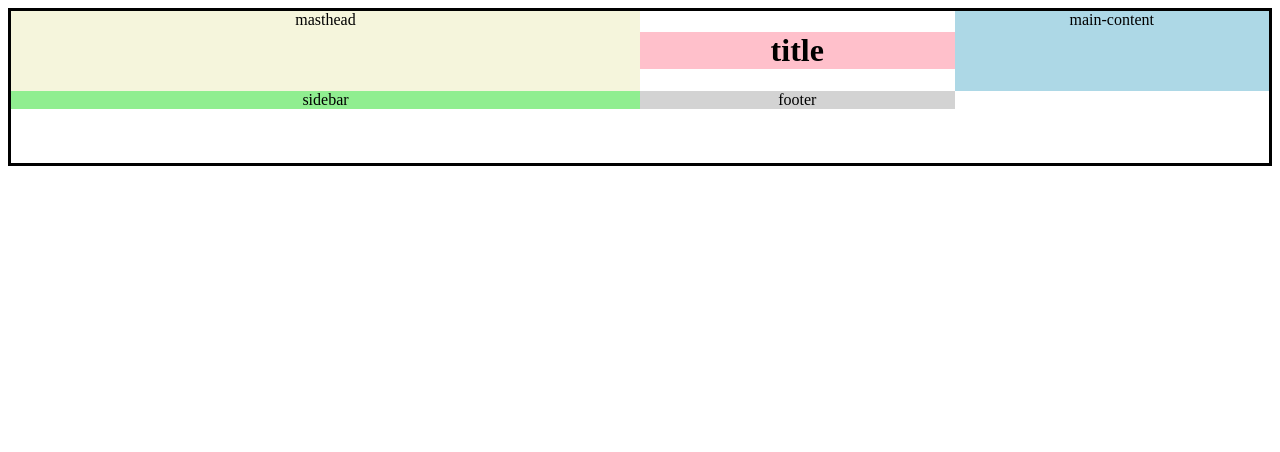
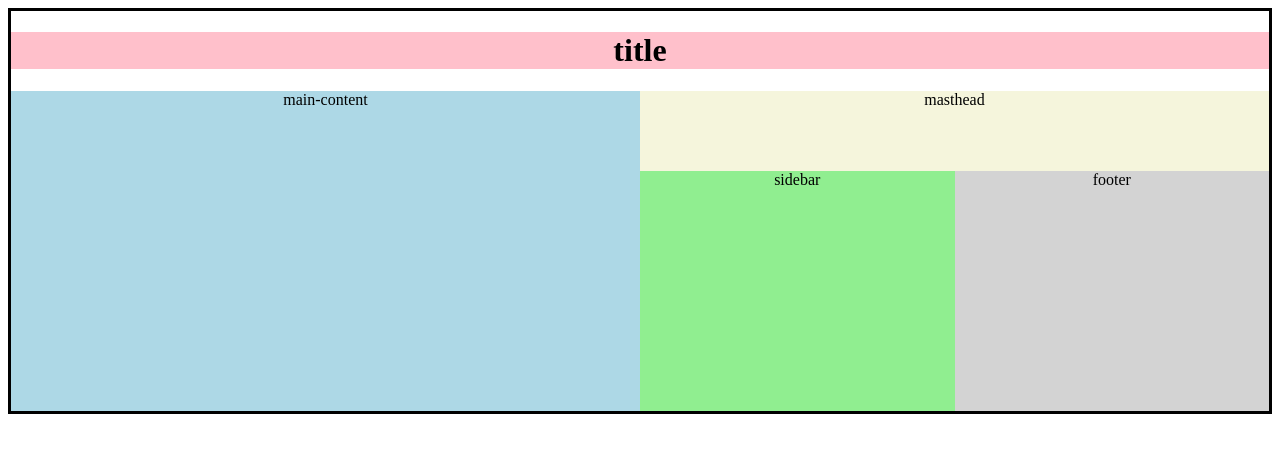
Before and after one commit to ginow/css-grid, a plain HTML site: page index.html in a window 1280 px wide. Drawn offline with Linux system fonts and the light colour scheme.

Commit message:
grid added with colors

```diff
--- a/index.html
+++ b/index.html
@@ -10,14 +10,21 @@
     .masthead {
       background-color: beige;
       text-align: center;
+      grid-column: 2/4;
+      grid-row: 2/3;
+      min-height: 80px;
     }
     .page-title {
       background-color: pink;
       text-align: center;
+      grid-column: 1/4;
+      grid-row: 1/2;
     }
     .main-content {
       background-color: lightblue;
       text-align: center;
+      grid-column: 1/2;
+      grid-row: 2/4;
     }
     .sidebar {
       background-color: lightgreen;
```
